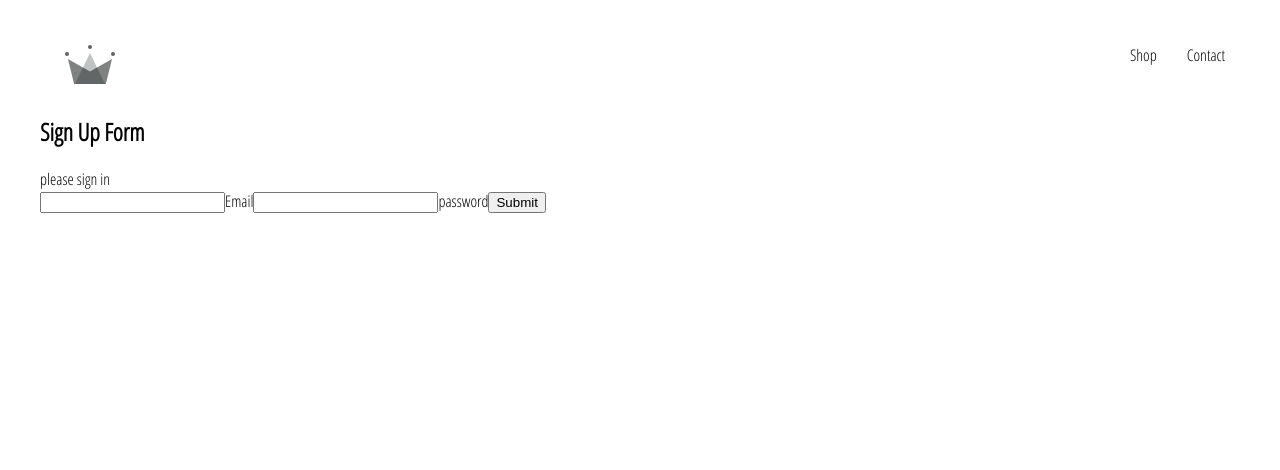
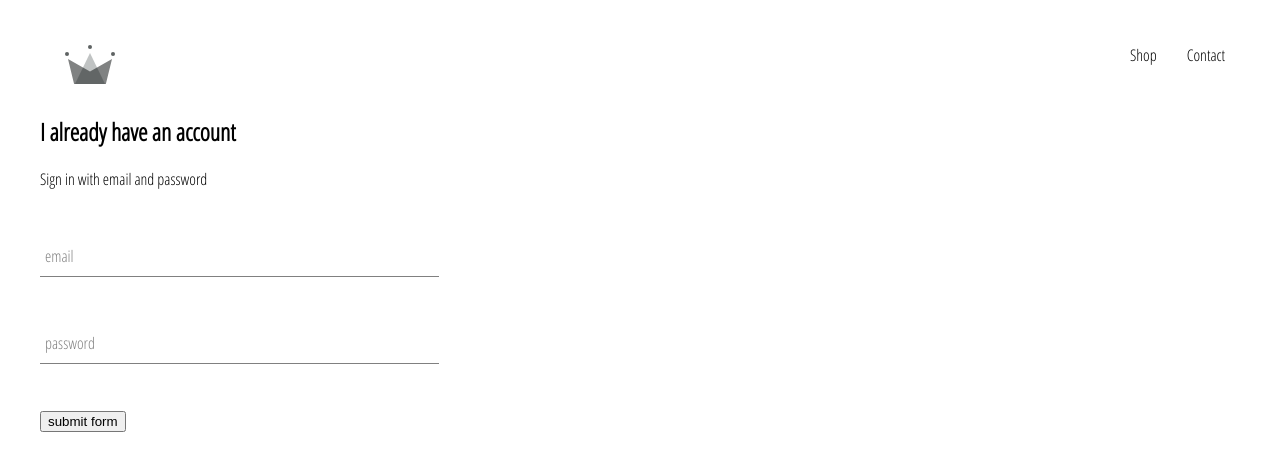
Before and after one commit to mohitedigvijay/crwn-clothing, a React (Create React App) app: page /sign-in in a window 1280 px wide. Shown: the top 470 px of the page. Built offline with nearby package versions, Linux system fonts and the light colour scheme.

Commit message:
adding sign in page

```diff
--- /dev/null
+++ b/src/component/input-feild/input-feild.component.jsx
@@ -0,0 +1,21 @@
+import React from 'react';
+import './input-feild.style.scss';
+
+const InputFeild = ({lable, handelChange, ...inputProps}) =>(
+    <div className="group">
+        <input className="form-input" onChange={handelChange} {...inputProps}/>
+        {
+            lable
+            ?
+            (
+                <label className={`${inputProps.value.length ? 'shrink':''} form-input-label`}>
+                   {lable}
+                </label>
+            )
+            :
+            null
+        }
+
+    </div>
+)
+export default InputFeild;
--- /dev/null
+++ b/src/component/input-feild/input-feild.style.scss
@@ -0,0 +1,54 @@
+$sub-color: grey;
+$main-color: black;
+
+@mixin shrinkLabel {
+  top: -14px;
+  font-size: 12px;
+  color: $main-color;
+}
+
+.group {
+  position: relative;
+  margin: 45px 0;
+
+  .form-input {
+    background: none;
+    background-color: white;
+    color: $sub-color;
+    font-size: 18px;
+    padding: 10px 10px 10px 5px;
+    display: block;
+    width: 100%;
+    border: none;
+    border-radius: 0;
+    border-bottom: 1px solid $sub-color;
+    margin: 25px 0;
+
+    &:focus {
+      outline: none;
+    }
+
+    &:focus ~ .form-input-label {
+      @include shrinkLabel();
+    }
+  }
+
+  input[type='password'] {
+    letter-spacing: 0.3em;
+  }
+
+  .form-input-label {
+    color: $sub-color;
+    font-size: 16px;
+    font-weight: normal;
+    position: absolute;
+    pointer-events: none;
+    left: 5px;
+    top: 10px;
+    transition: 300ms ease all;
+
+    &.shrink {
+      @include shrinkLabel();
+    }
+  }
+}
--- a/src/component/sign-in/sign-in.component.jsx
+++ b/src/component/sign-in/sign-in.component.jsx
@@ -1,6 +1,6 @@
 import React, { Component } from 'react';
 import './sign-in.style.scss';
-
+import InputFeild from '../input-feild/input-feild.component';
 class SignIn extends Component{
     constructor(){
         super();
@@ -26,15 +26,13 @@ class SignIn extends Component{
     }
     render(){
         return(
-            <div className="">
-                <h2>Sign Up Form</h2>
-                <span>please sign in</span>
+            <div className="sign-in">
+                <h2>I already have an account</h2>
+                <span>Sign in with email and password</span>
                 <form onSubmit={this.handelSubmit}>
-                    <input name="email" type="email" value={this.state.email} onChange={this.handelChange} />
-                    <label>Email</label>
-                    <input name="password" type="password" value={this.state.password} onChange={this.handelChange} />
-                    <label>password</label>
-                    <input type="submit" name="submit" />
+                    <InputFeild name="email" type="email" value={this.state.email} onChange={this.handelChange} lable="email" required/>
+                    <InputFeild name="password" type="password" value={this.state.password} onChange={this.handelChange} lable="password" required />
+                    <input type="submit" name="submit" value="submit form" />
                 </form>
             </div>
         )
--- a/src/component/sign-in/sign-in.style.scss
+++ b/src/component/sign-in/sign-in.style.scss
@@ -0,0 +1,3 @@
+.sign-in{
+    width:30vw;
+}
```
